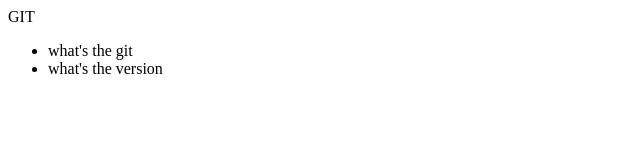
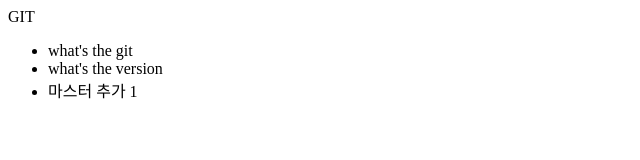
Before and after one commit to jooyoungchoi/opentutorials_git_jyc, a plain HTML site: page index.htm in a window 1280 px wide. Shown: the whole page, without its empty margins (0-640 px from the left). Drawn offline with Linux system fonts and the light colour scheme.

Commit message:
마스터 li 추가

```diff
--- a/index.htm
+++ b/index.htm
@@ -8,6 +8,7 @@
         <ul>
             <li>what's the git</li>
             <li>what's the version</li>
+            <li>마스터 추가 1</li>
         </ul>
     </body>
 </html>
```
